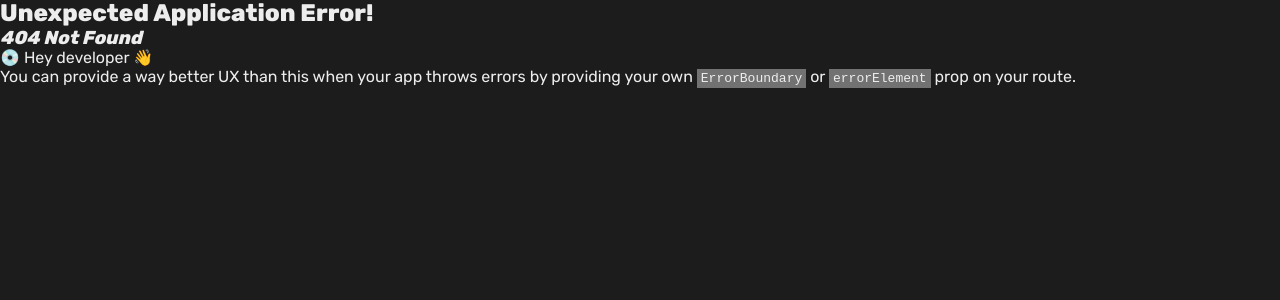
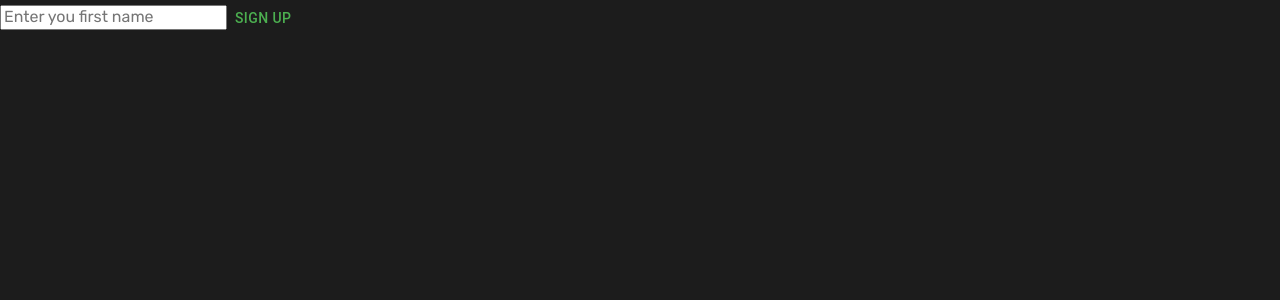
Before and after one commit to ArturBekhDEV/Intern-ui, a React (Vite) app: page /sign-in in a window 1280 px wide. Before the commit this address had no page. Shown: the top 300 px of the page. Built offline with nearby package versions, Linux system fonts and the light colour scheme.

Commit message:
feature: add basic form

```diff
--- a/jest.config.js
+++ b/jest.config.js
@@ -19,7 +19,7 @@ export default {
   moduleNameMapper: {
     "^react-native$": "react-native-web",
     "@/clear-styles": "<rootDir>/tests/setup/mockedCSS.js",
-    '^@/(.*)$': '<rootDir>/src/$1',
+    "^@/(.*)$": "<rootDir>/src/$1",
   },
   moduleFileExtensions: [
     "tsx",
--- a/package.json
+++ b/package.json
@@ -7,7 +7,7 @@
     "dev": "vite --open",
     "build": "tsc -p tsconfig.prod.json && vite build",
     "lint": "eslint . --ext ts,tsx --report-unused-disable-directives --max-warnings 0",
-    "test": "NODE_ENV=test jest"
+    "test": "NODE_ENV=test jest --coverage"
   },
   "dependencies": {
     "@emotion/styled": "^11.11.0",
--- /dev/null
+++ b/src/components/sign-up-form/SignUpForm.tsx
@@ -0,0 +1,20 @@
+import { Field, Form, Formik } from "formik";
+import { Button } from "@mui/material";
+
+const SignUpForm = () => {
+  return (
+    <Formik
+      initialValues={{ firstName: "" }}
+      onSubmit={async (values) => {
+        console.log("Values", values);
+      }}
+    >
+      <Form>
+        <Field id="firstName" placeholder="Enter you first name" name="firstName"></Field>
+        <Button type="submit">Sign Up</Button>
+      </Form>
+    </Formik>
+  );
+};
+
+export default SignUpForm;
```
Also changed, not shown: src/routes/index.tsx (+4 -3 lines), 1 other file (tests, documents, lock files or other folders).
